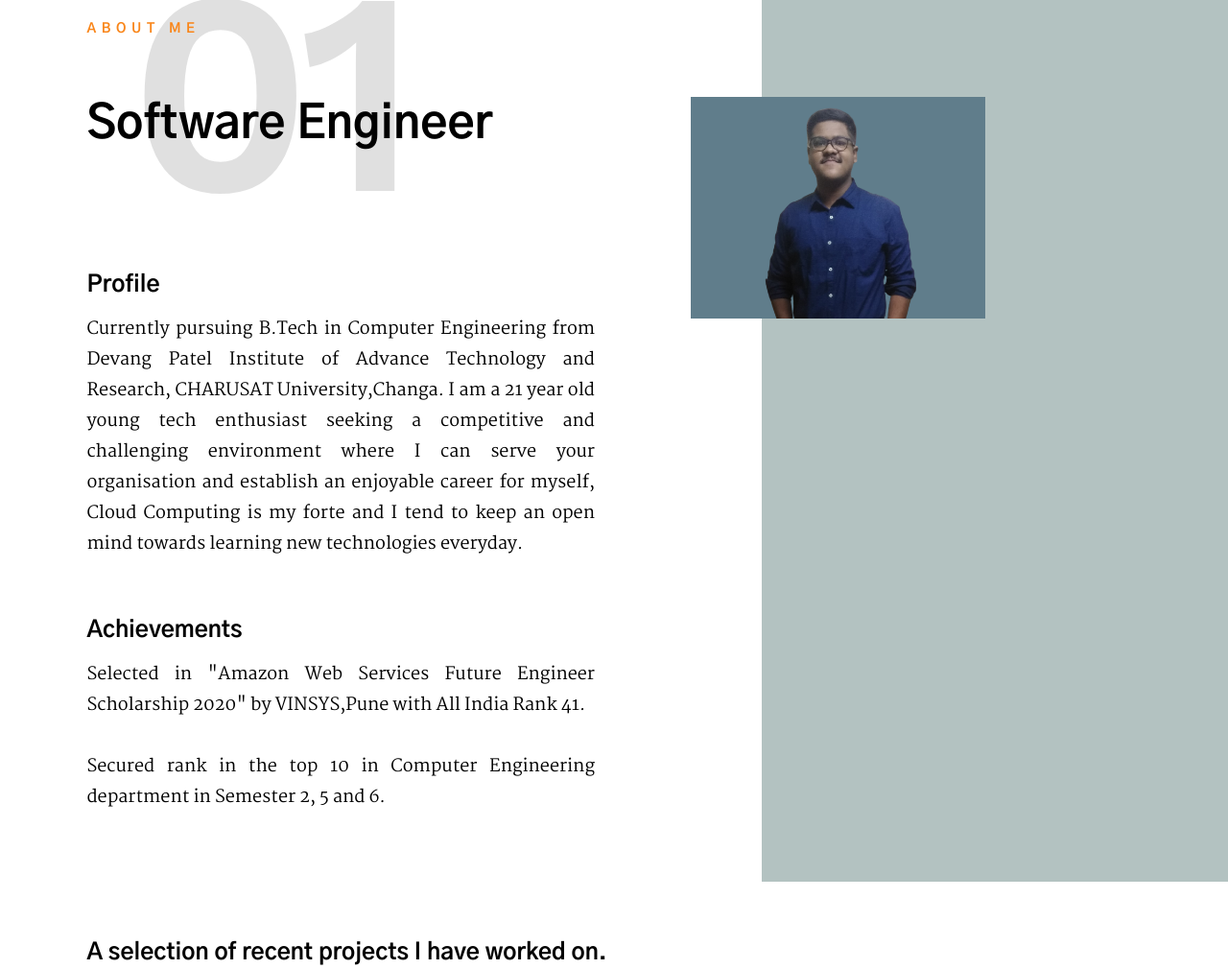
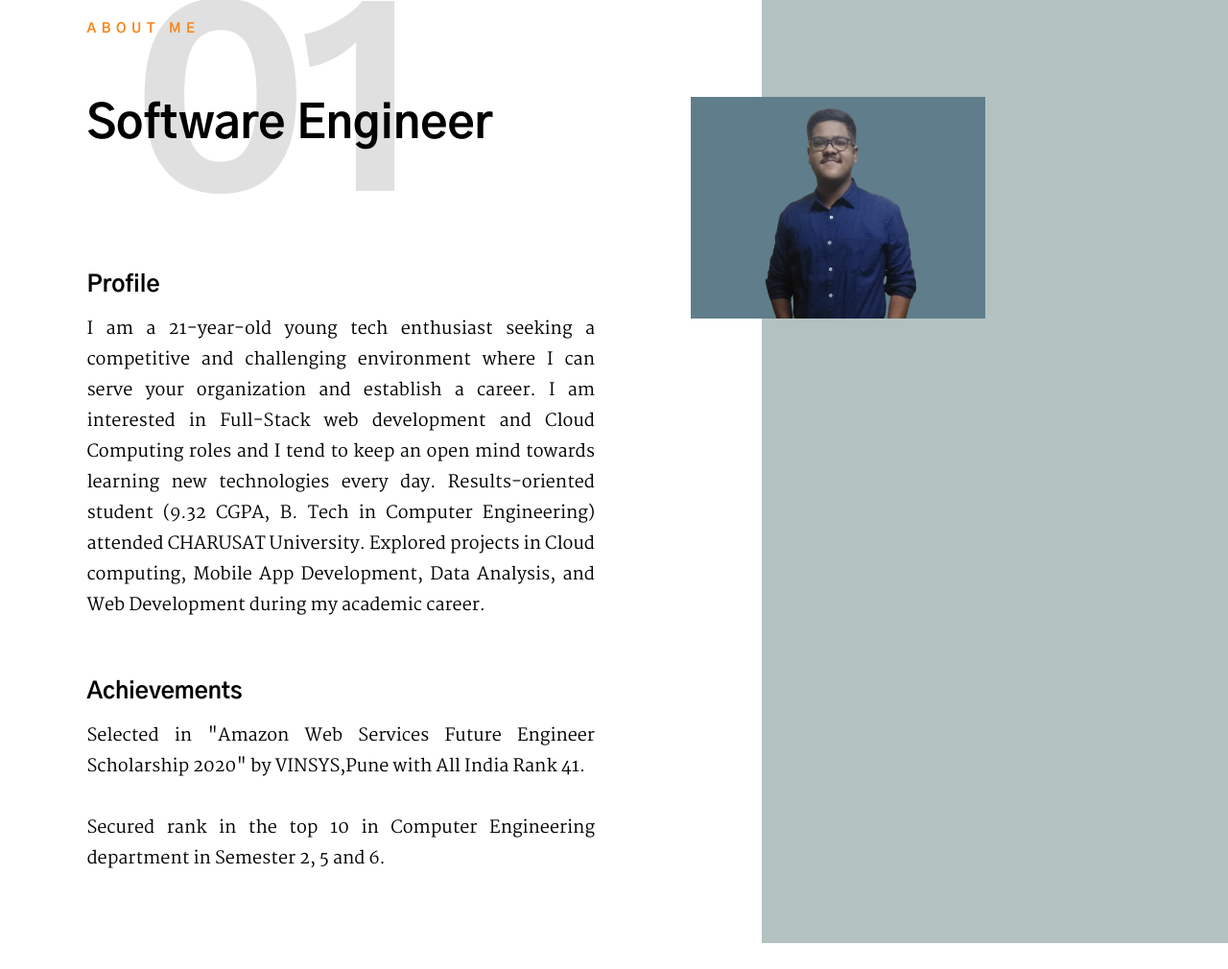
Before and after one commit to TIRTH4SHAH/TIRTH4SHAH.github.io, a plain HTML site: page index.html in a window 1280 px wide. Shown: the part 1059-2069 px from the top of the page at 96% size. Drawn offline with nearby package versions, Linux system fonts and the light colour scheme.

Commit message:
Changed Details

```diff
--- a/index.html
+++ b/index.html
@@ -142,9 +142,9 @@
                     <h3 data-aos="fade-up">Profile</h3>
 
                     <p data-aos="fade-up" align="justify">
+                        I am a 21-year-old young tech enthusiast seeking a competitive and challenging environment where I can serve your organization and establish a career. I am interested in Full-Stack web development and Cloud Computing roles and I tend to keep an open mind towards learning new technologies every day.
 
-                    Currently pursuing B.Tech  in Computer Engineering from Devang Patel Institute of Advance Technology and Research,
-                    CHARUSAT University,Changa. I am a  21 year old young tech enthusiast seeking a competitive and challenging environment where I can serve your organisation and establish an enjoyable career for myself, Cloud Computing is my forte and I tend to keep an open mind towards learning new technologies everyday.
+Results-oriented student (9.32 CGPA, B. Tech in Computer Engineering) attended CHARUSAT University. Explored projects in Cloud computing, Mobile App Development, Data Analysis, and Web Development during my academic career.
                     </p>
                     <h3 data-aos="fade-up">Achievements</h3>
                     <p data-aos="fade-up" align="justify">
```
